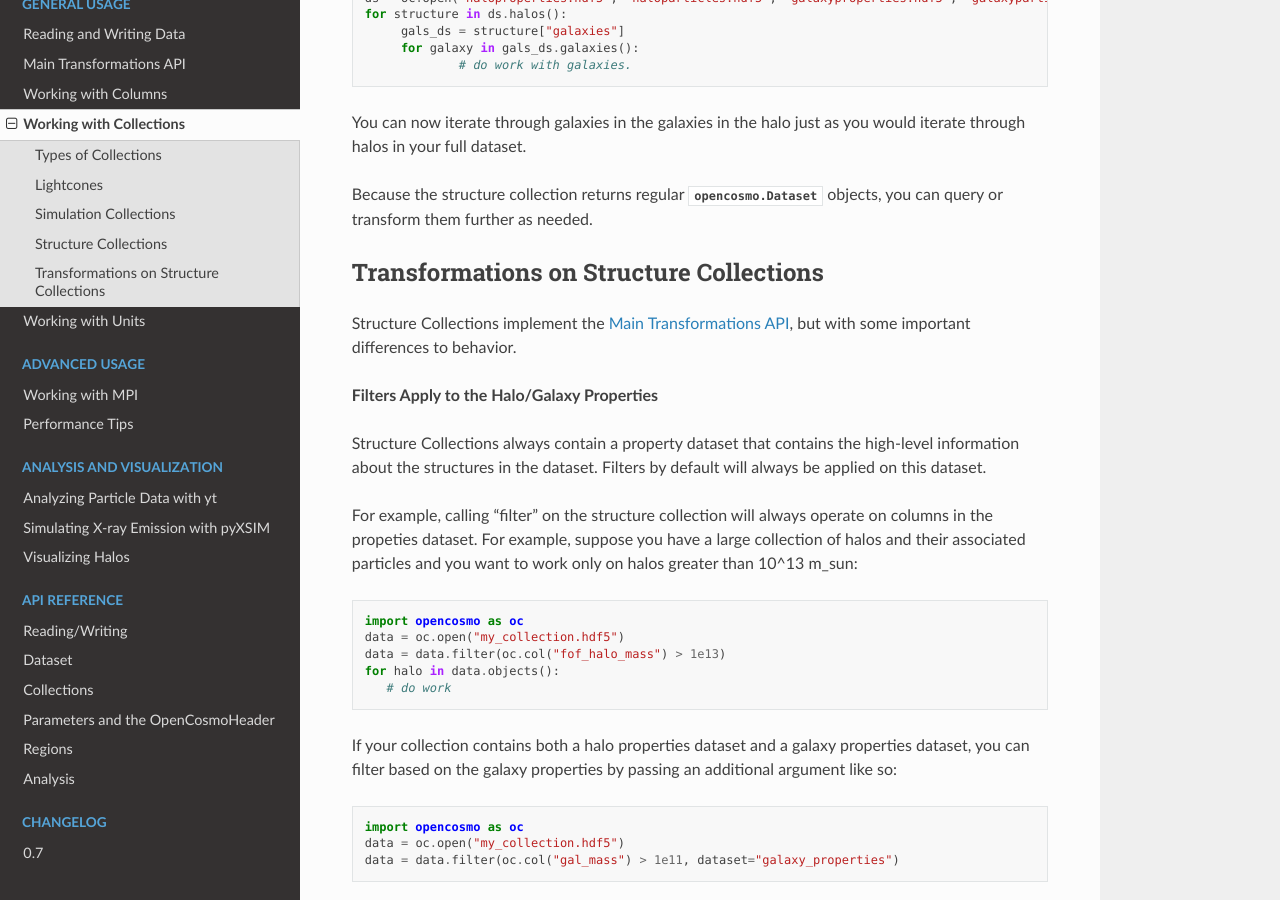
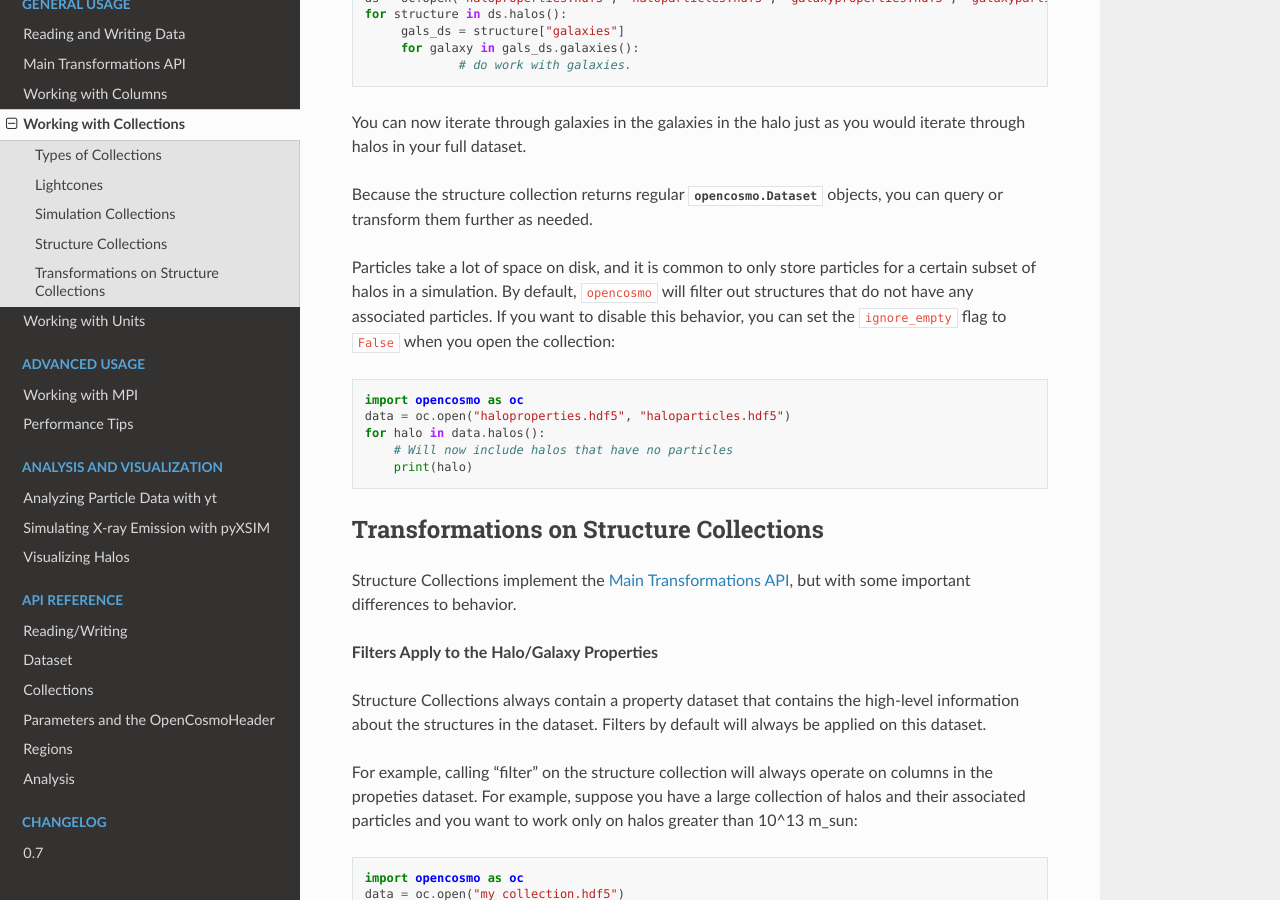
Before and after one commit to ArgonneCPAC/OpenCosmo, a Sphinx documentation site: the page built from docs/source/collections.rst, in a window 1280 px wide and 900 px high, scrolled down 2540 px. Built offline with Sphinx 7.4.7 and the Read the Docs theme 3.1.0, drawn with Linux system fonts in a browser that asks for light colours.

Commit message:
Add some documentation

```diff
--- a/docs/source/collections.rst
+++ b/docs/source/collections.rst
@@ -106,6 +106,19 @@ You can now iterate through galaxies in the galaxies in the halo just as you wou
 
 Because the structure collection returns regular :class:`opencosmo.Dataset` objects, you can query or transform them further as needed.
 
+Particles take a lot of space on disk, and it is common to only store particles for a certain subset of halos in a simulation. By default, :code:`opencosmo` will filter out structures that do not have any associated particles. If you want to disable this behavior, you can set the :code:`ignore_empty` flag to :code:`False` when you open the collection:
+
+.. code-block:: python
+
+    import opencosmo as oc
+    data = oc.open("haloproperties.hdf5", "haloparticles.hdf5")
+    for halo in data.halos():
+        # Will now include halos that have no particles
+        print(halo)
+
+
+
+
 
 Transformations on Structure Collections
 ----------------------------------------
```
